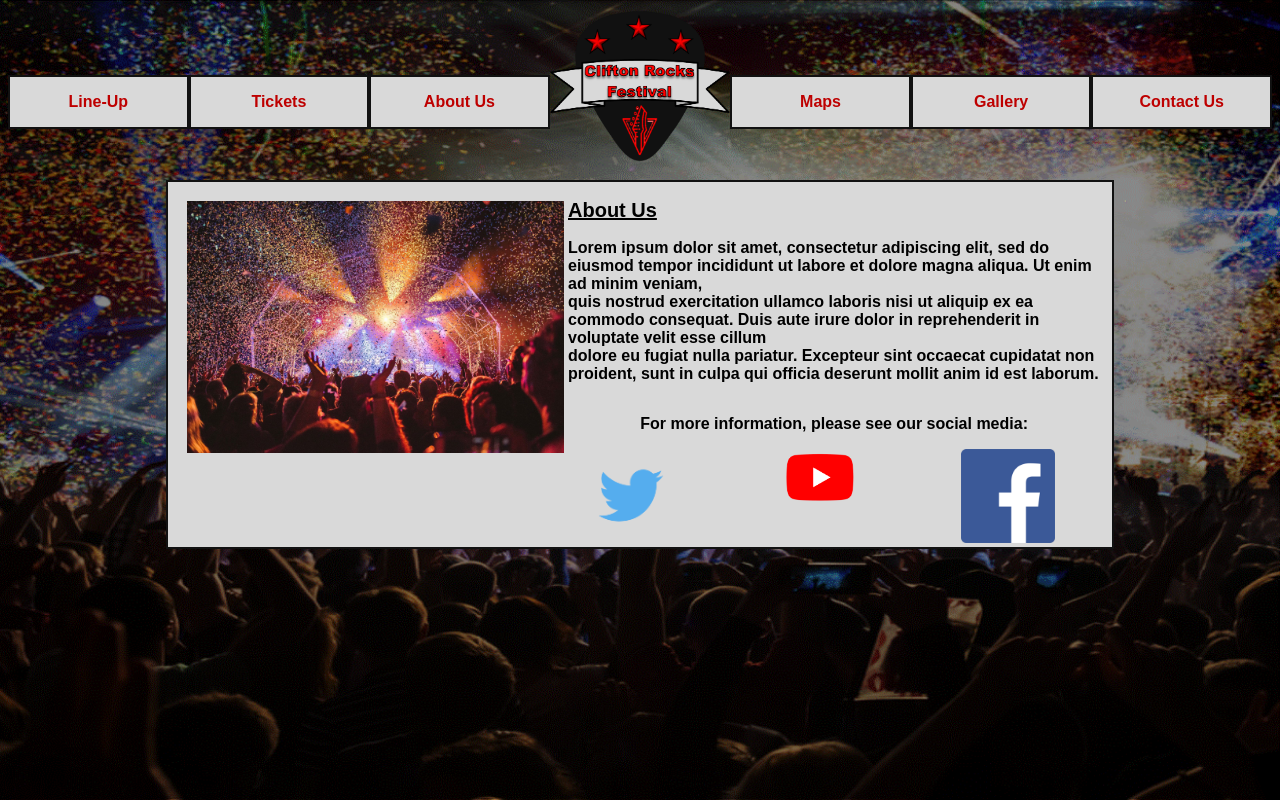
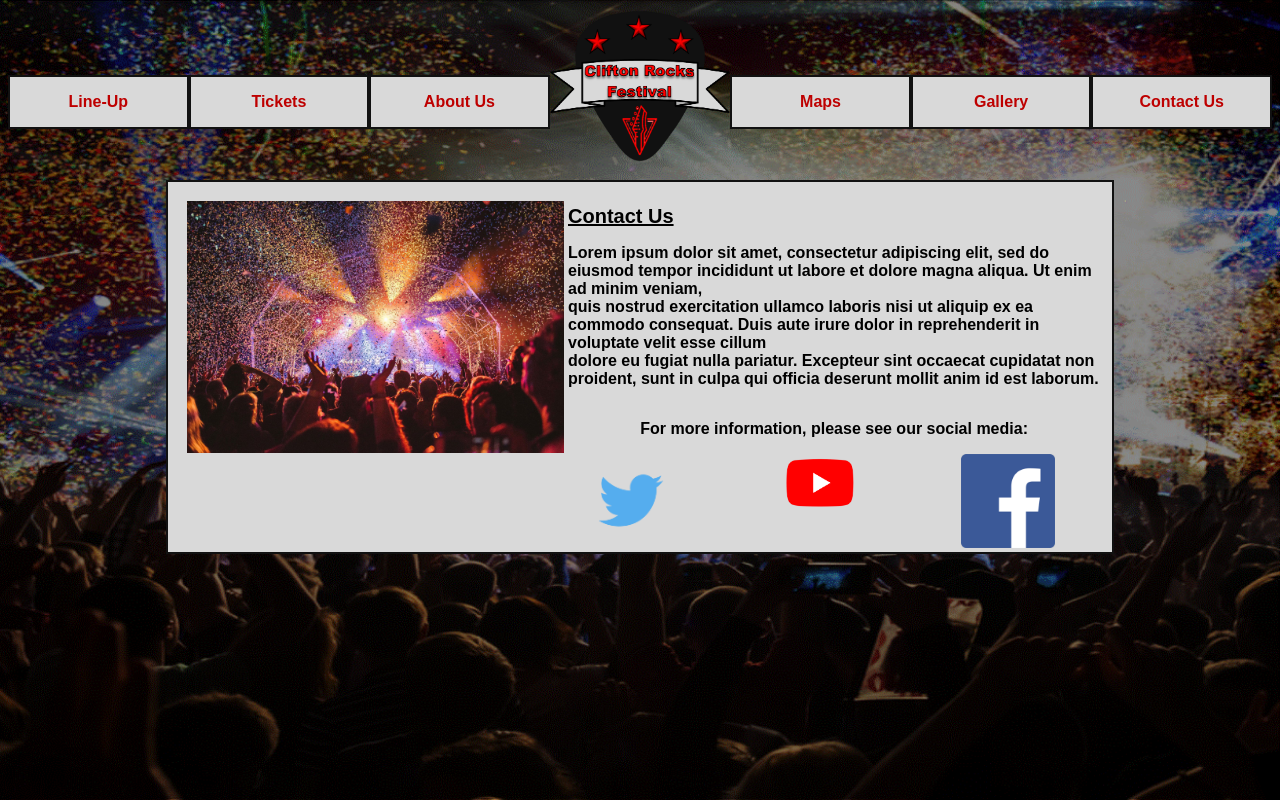
Before and after one commit to JosephJ42/UWE-Web-Foundation-Site, a plain HTML site: page Contact us.html in a window 1280 px wide. Drawn offline with Linux system fonts and the light colour scheme.

Commit message:
text alignment fixes

```diff
--- a/Contact us.html
+++ b/Contact us.html
@@ -21,7 +21,7 @@
 
         <article >
           <section class="maintext">
-          <h2 class="title"><u>About Us</u></h2>
+          <h2 class="title"><u>Contact Us</u></h2>
           <p class="maintext">
             Lorem ipsum dolor sit amet, consectetur adipiscing elit, sed do eiusmod tempor incididunt ut labore et dolore magna aliqua. Ut enim ad minim veniam,<br>
             quis nostrud exercitation ullamco laboris nisi ut aliquip ex ea commodo consequat. Duis aute irure dolor in reprehenderit in voluptate velit esse cillum<br>
--- a/Style/main.css
+++ b/Style/main.css
@@ -77,6 +77,7 @@ article{ grid-area: article;
   font-size: 20px;
   font-weight: bold;
   padding-left: 2%;
+  padding-top: 1%;
 }
 
 #articleimage{ grid-area: article-image;
```
